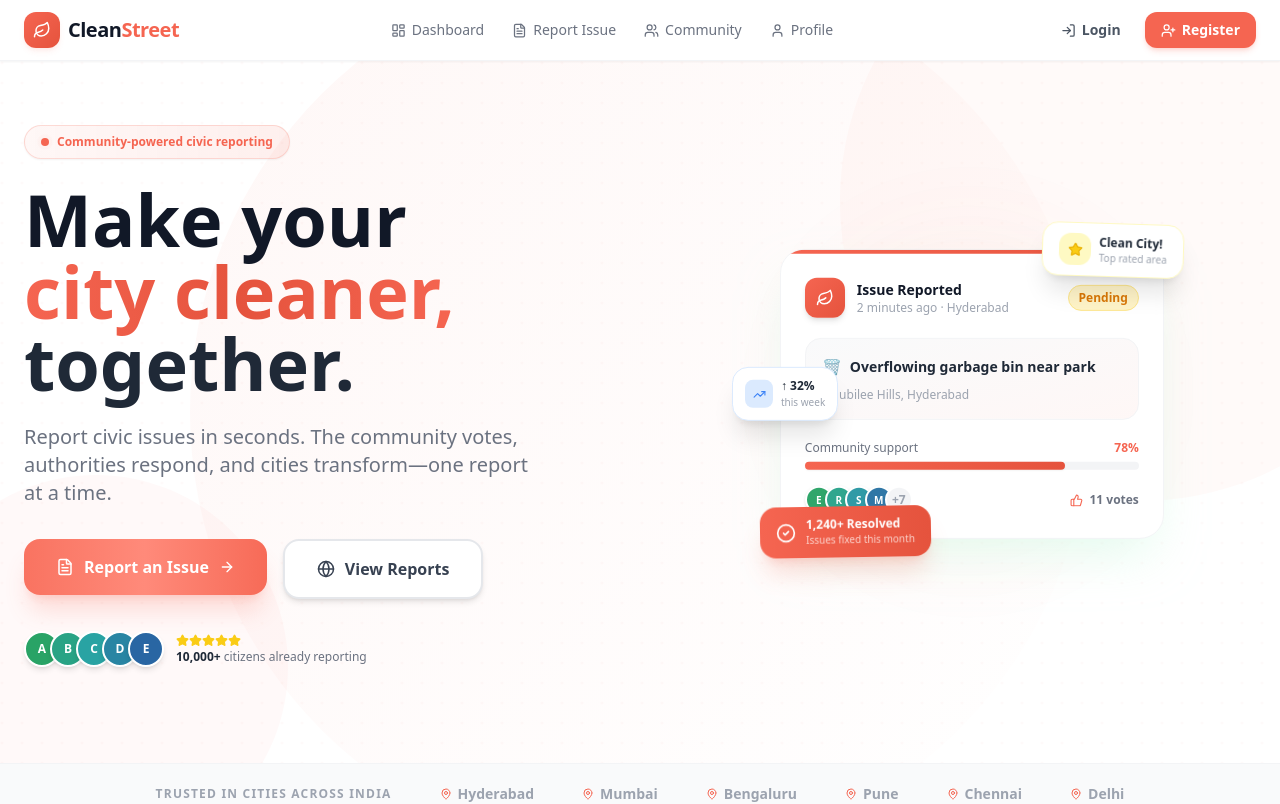
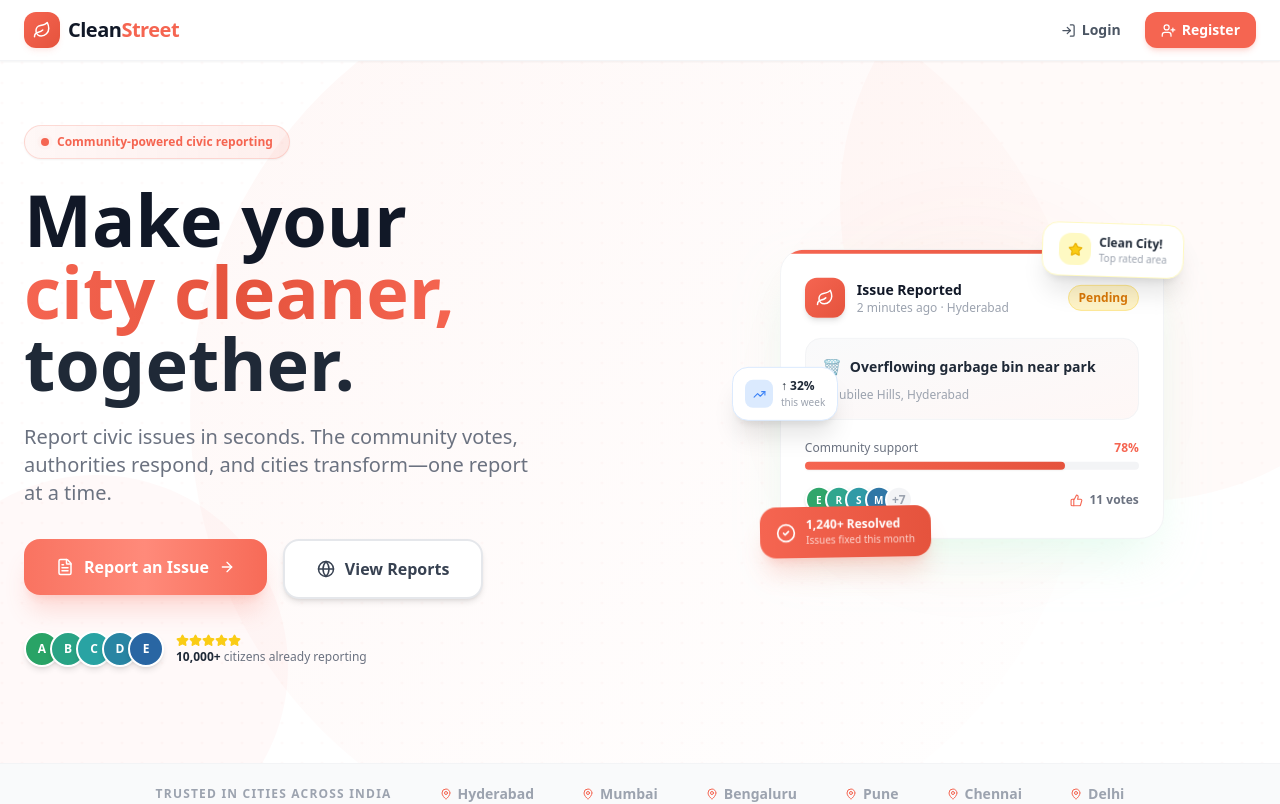
Before and after one commit to springboardmentor2208-netizen/teamC, a React app in the folder Frontend/: page / in a window 1280 px wide. Shown: the top 804 px of the page. Built offline with nearby package versions, Linux system fonts and the light colour scheme; the HTML template or start-up script is replaced by a standard one.

Commit message:
Updated Home page

```diff
--- a/Frontend/src/components/Header/Header.jsx
+++ b/Frontend/src/components/Header/Header.jsx
@@ -24,6 +24,9 @@ const Header = () => {
   };
 
   const isActive = (path) => location.pathname === path;
+
+  // Hide nav links on landing, login, and register pages
+  const hideNavLinks = ['/', '/login', '/register'].includes(location.pathname);
 
   // Link style helper
   const linkClass = (path) =>
@@ -55,7 +58,7 @@ const Header = () => {
 
         {/* ── Desktop Nav ── */}
         <div className="hidden md:flex items-center gap-1">
-          {navLinks.map(({ to, label, icon }) => (
+          {!hideNavLinks && navLinks.map(({ to, label, icon }) => (
             <Link key={to} to={to} className={linkClass(to)}>
               {icon} {label}
             </Link>
@@ -111,7 +114,7 @@ const Header = () => {
       {/* ── Mobile Menu ── */}
       {menuOpen && (
         <div className="md:hidden border-t border-gray-100 bg-white px-4 py-3 space-y-1 animate-slide-down">
-          {navLinks.map(({ to, label, icon }) => (
+          {!hideNavLinks && navLinks.map(({ to, label, icon }) => (
             <Link key={to} to={to} onClick={() => setMenuOpen(false)}
               className={`${linkClass(to)} w-full`}>
               {icon} {label}
```
Also changed, not shown: 1 other file (tests, documents, lock files or other folders).
